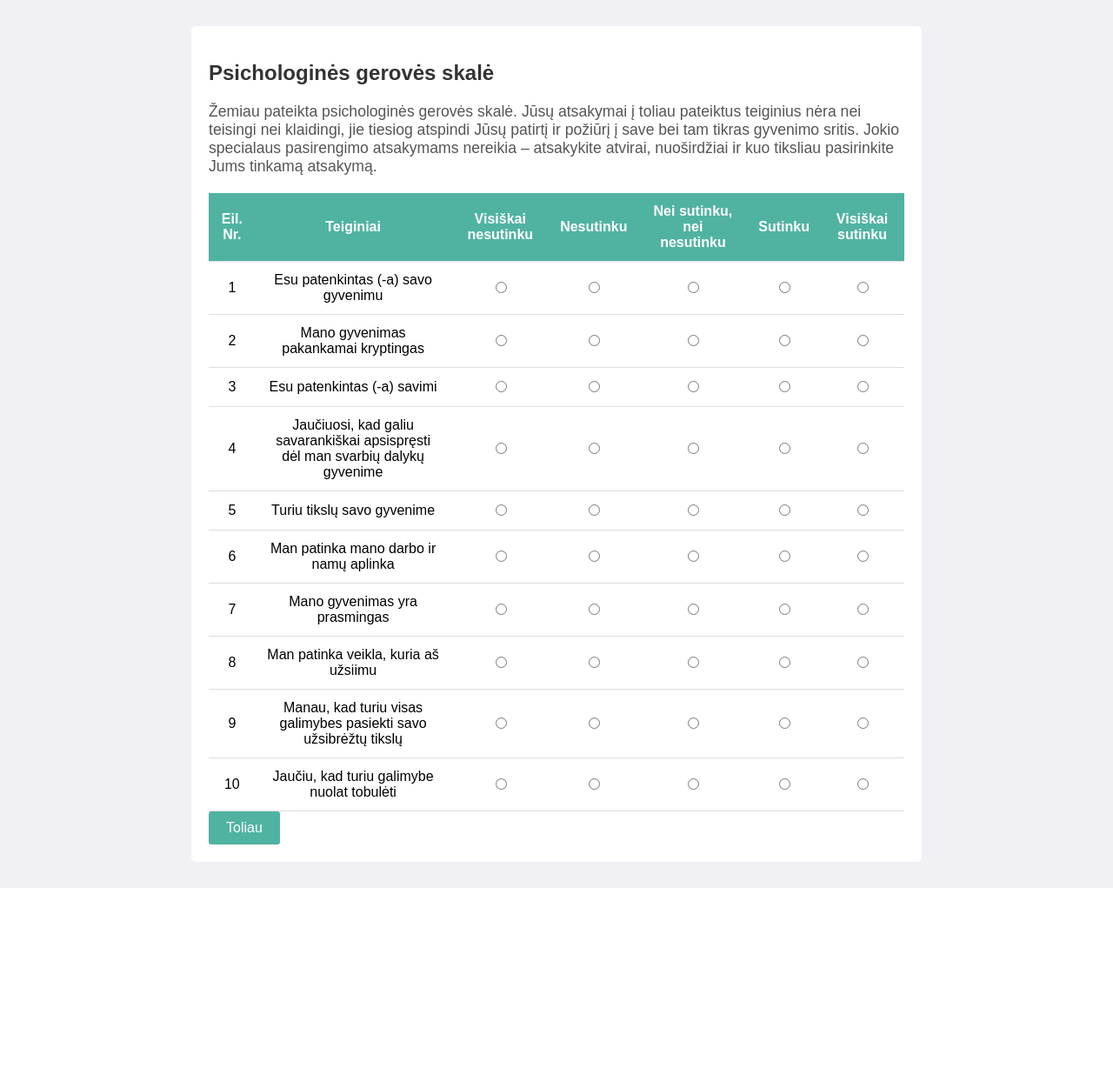
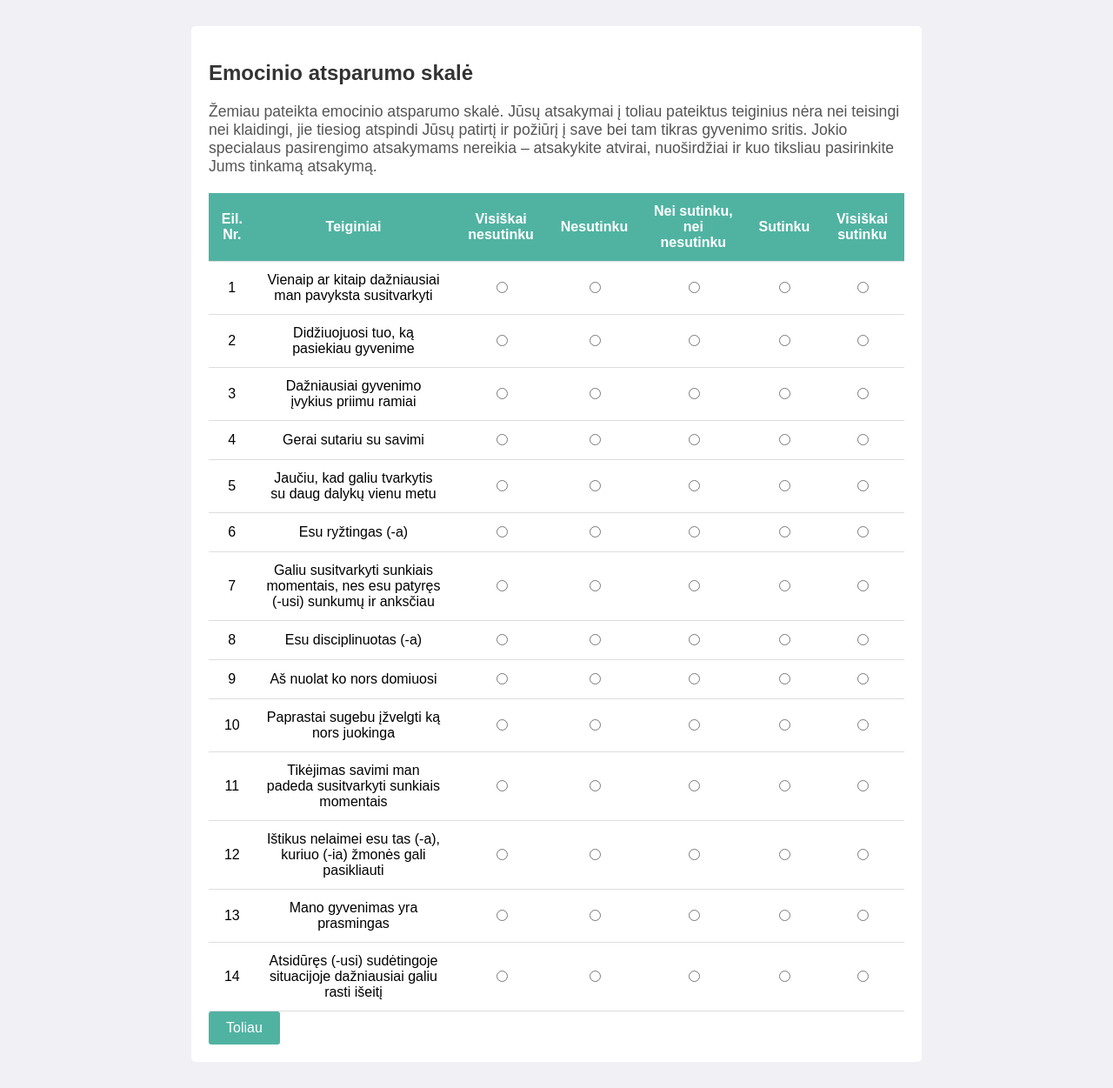
Before and after one commit to Karolis11/python-quiz, a Flask app: page /psychological_wellbeing in a window 1280 px wide. Shown: the part 85-1336 px from the top of the page at 87% size. Before the commit the page ends 1106 px from the top, so only its background shows below. Run offline with Flask 3, Linux system fonts and the light colour scheme.

Commit message:
emocinis atsparumas

```diff
--- a/app.py
+++ b/app.py
@@ -169,16 +169,20 @@ def questions_route():
 @app.route('/psychological_wellbeing', methods=['GET', 'POST'])
 def psychological_wellbeing():
     questions = [
-        'Esu patenkintas (-a) savo gyvenimu',
-        'Mano gyvenimas pakankamai kryptingas',
-        'Esu patenkintas (-a) savimi',
-        'Jaučiuosi, kad galiu savarankiškai apsispręsti dėl man svarbių dalykų gyvenime',
-        'Turiu tikslų savo gyvenime',
-        'Man patinka mano darbo ir namų aplinka',
+        'Vienaip ar kitaip dažniausiai man pavyksta susitvarkyti',
+        'Didžiuojuosi tuo, ką pasiekiau gyvenime',
+        'Dažniausiai gyvenimo įvykius priimu ramiai',
+        'Gerai sutariu su savimi',
+        'Jaučiu, kad galiu tvarkytis su daug dalykų vienu metu',
+        'Esu ryžtingas (-a)',
+        'Galiu susitvarkyti sunkiais momentais, nes esu patyręs (-usi) sunkumų ir anksčiau',
+        'Esu disciplinuotas (-a)',
+        'Aš nuolat ko nors domiuosi',
+        'Paprastai sugebu įžvelgti ką nors juokinga',
+        'Tikėjimas savimi man padeda susitvarkyti sunkiais momentais',
+        'Ištikus nelaimei esu tas (-a), kuriuo (-ia) žmonės gali pasikliauti',
         'Mano gyvenimas yra prasmingas',
-        'Man patinka veikla, kuria aš užsiimu',
-        'Manau, kad turiu visas galimybes pasiekti savo užsibrėžtų tikslų',
-        'Jaučiu, kad turiu galimybe nuolat tobulėti'
+        'Atsidūręs (-usi) sudėtingoje situacijoje dažniausiai galiu rasti išeitį',
     ]
 
     options = [
@@ -203,7 +207,7 @@ def psychological_wellbeing():
     if request.method == 'POST':
         answers = []
 
-        for i in range(1, 11):
+        for i in range(1, len(questions) + 1):
             answer = request.form.get(f'question_{i}')
             answers.append({
                 'question': questions[i - 1],
--- a/templates/psychological_wellbeing.html
+++ b/templates/psychological_wellbeing.html
@@ -1,7 +1,7 @@
 {% extends "base.html" %}
 {% block content %}
-    <h2>Psichologinės gerovės skalė</h2>
-    <p>Žemiau pateikta psichologinės gerovės skalė. Jūsų atsakymai į toliau pateiktus teiginius nėra nei teisingi nei klaidingi, jie tiesiog atspindi Jūsų patirtį ir požiūrį į save bei tam tikras gyvenimo sritis. Jokio specialaus pasirengimo atsakymams nereikia – atsakykite atvirai, nuoširdžiai ir kuo tiksliau pasirinkite Jums tinkamą atsakymą.</p>
+    <h2>Emocinio atsparumo skalė</h2>
+    <p>Žemiau pateikta emocinio atsparumo skalė. Jūsų atsakymai į toliau pateiktus teiginius nėra nei teisingi nei klaidingi, jie tiesiog atspindi Jūsų patirtį ir požiūrį į save bei tam tikras gyvenimo sritis. Jokio specialaus pasirengimo atsakymams nereikia – atsakykite atvirai, nuoširdžiai ir kuo tiksliau pasirinkite Jums tinkamą atsakymą.</p>
 
     <form method="post">
         <table>
```
